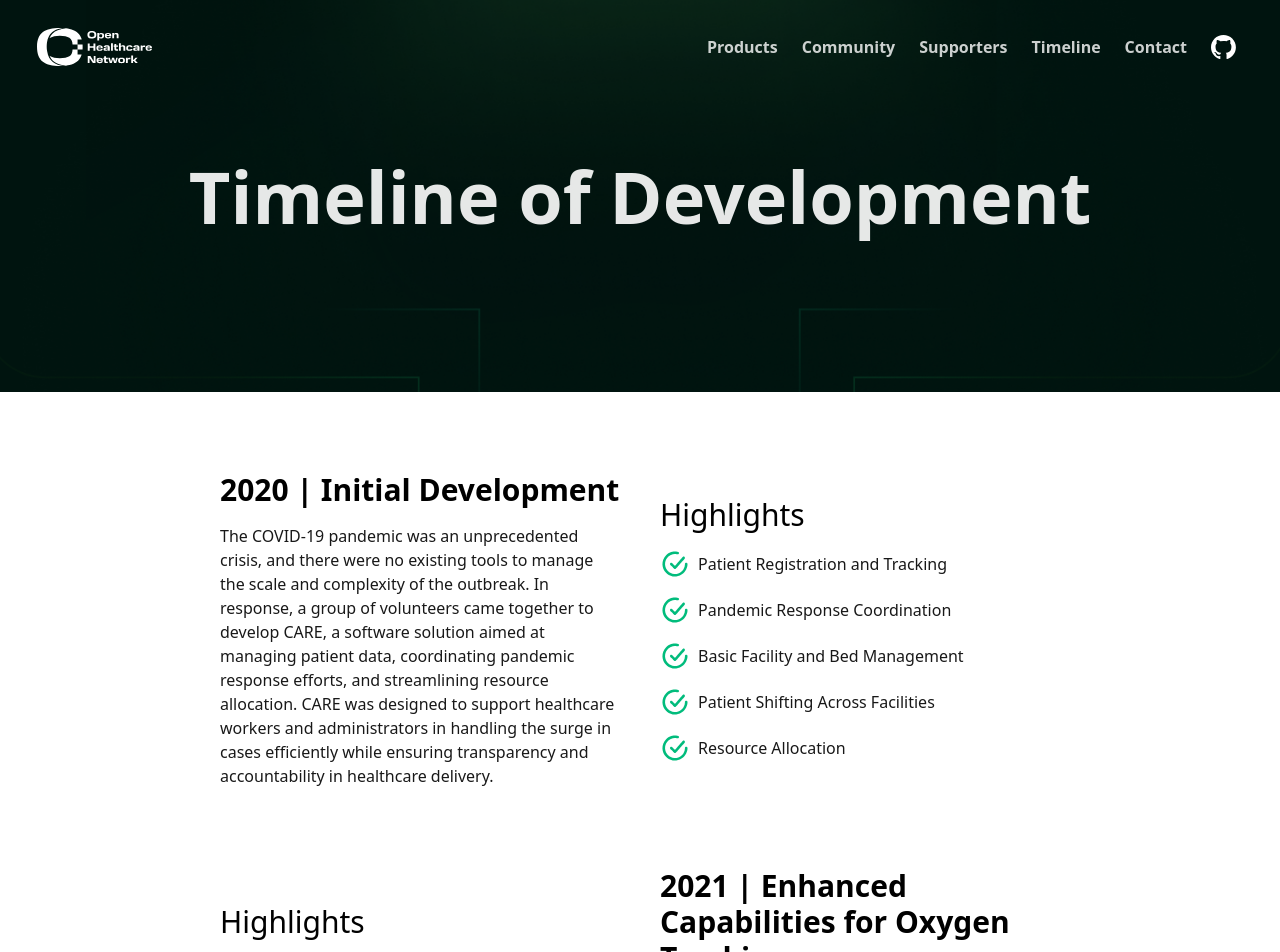
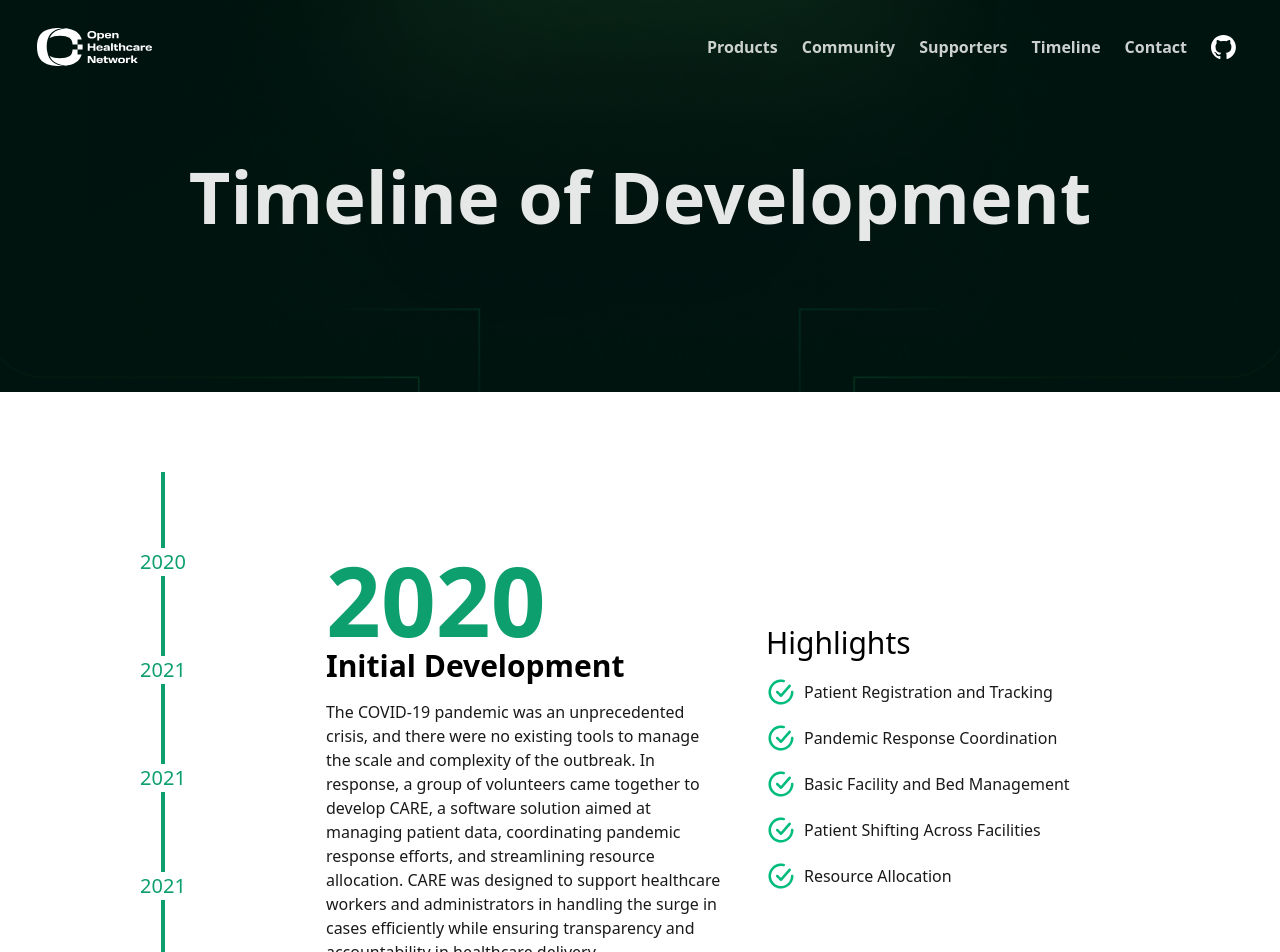
Before and after one commit to ohcnetwork/landing, a Next.js app: page /timeline in a window 1280 px wide. Shown: the top 952 px of the page. Built offline with nearby package versions, Linux system fonts and the light colour scheme.

Commit message:
Vertical timeline design

```diff
--- a/app/timeline/page.tsx
+++ b/app/timeline/page.tsx
@@ -84,22 +84,42 @@ export default function Page() {
         features: string[];
         title: React.ReactNode;
         content: React.ReactNode;
+        id: string; // Add an `id` for anchor navigation
       }) {
-      const { toLeft = false, features, title, content } = props;
+        const { toLeft = false, features, title, content, id } = props;
+
+        // Ensure title is a string
+        const titleStr = typeof title === "string" ? title : String(title);
+
+        // Split title into year and description
+        const [year, ...descriptionParts] = titleStr.split(" | ");
+        const description = descriptionParts.join(" | ");
 
         return (
+          <div id={id} className="scroll-mt-20">
+            {/* Year Heading */}
+            {/* <Heading className=" mb-10" size={3}>
+              {year}
+            </Heading> */}
+
             <div
               className={`flex ${
                 toLeft ? "lg:flex-row-reverse" : "lg:flex-row"
               } items-center gap-10 flex-col`}
             >
+              {/* Description Section */}
+              <div className="w-full lg:w-[400px]">
+                <Heading className="font-semibold text-[#0d9f6e]"size={3}>{year}</Heading>
+                <Heading size={1}>{description}</Heading>
 
-          <div className="w-full lg:w-[400px]">
-            <Heading size={1}>{title}</Heading>
                 <Text className="mt-4">{content}</Text>
               </div>
+
+              {/* Highlights Section */}
               <div className="w-full lg:w-[400px]">
-          <Heading className="font-thin" size={1}>Highlights</Heading>
+                <Heading className="font-thin" size={1}>
+                  Highlights
+                </Heading>
                 <ul>
                   {features.map((feature, index) => (
                     <li key={index} className="flex items-center mt-4">
@@ -107,27 +127,24 @@ export default function Page() {
                         alt="checkmark.svg"
                         width={30}
                         height={30}
-                src={"/icons/" + "checkmark" + ".svg"}
-                className={`brightness-1`}
+                        src={`/icons/checkmark.svg`}
+                        className="brightness-1"
                       />
                       <Text className="px-2">{feature}</Text>
                     </li>
                   ))}
                 </ul>
-
+              </div>
             </div>
           </div>
         );
       }
 
-    const truncateText = (text, length) => {
-      if (text.length > length) {
-        return text.substring(0, length) + "...";
-      }
-      return text;
-    };
+
+
       return (
         <div className="relative">
+          {/* Background Section */}
           <div
             className="flex items-center justify-center px-10 py-20 md:px-20 md:py-40"
             style={{
@@ -136,18 +153,41 @@ export default function Page() {
               backgroundSize: "cover",
             }}
           >
-              {/* <TimelineIndex items={items} /> */}
             <Heading size={2} className="md:text-7xl text-white/90">
               Timeline
               of
               Development
             </Heading>
           </div>
-            <div className="flex flex-col items-center gap-20 mt-20">
+
+              {/* Main Content */}
+              <div className="flex flex-row justify-center mt-20 ">
+                      {/* Timeline Navigation */}
+                      <div className="h-screen sticky top-0 flex flex-col items-center justify-center mr-auto ml-auto">
+                        <div className="absolute h-full w-1 bg-[#0d9f6e]" />
+                          {items.map((item, index) => (
+                          <a
+                            key={item.id}
+                            href={`#year${index}`}
+                            className="block text-center text-sm sm:text-base md:text-lg lg:text-xl mb-20 text-[#0d9f6e] hover:underline relative bg-white"
+                            style={{
+                              zIndex: 1,
+                              transform: "translateX(0%)",
+                            }}
+                          >
+                            {item.title.split(" | ")[0]}
+                          </a>
+                        ))}
+
+                      </div>
+
+                      {/* Feature Tiles */}
+                      <div className="flex mr-auto flex-col items-center gap-20 mt-20">
                         {items.map((item, index) => (
                           <FeatureTile
                             key={item.id}
-                toLeft={index % 2 != 0}
+                            id={`year${index}`}
+                            toLeft={index % 2 !== 0}
                             features={item.features}
                             title={item.title}
                             content={item.Purpose}
@@ -155,6 +195,7 @@ export default function Page() {
                         ))}
                       </div>
               </div>
+        </div>
+      );
 
-      );
     }
```
Lines whose indentation alone changed are shown as unchanged.
